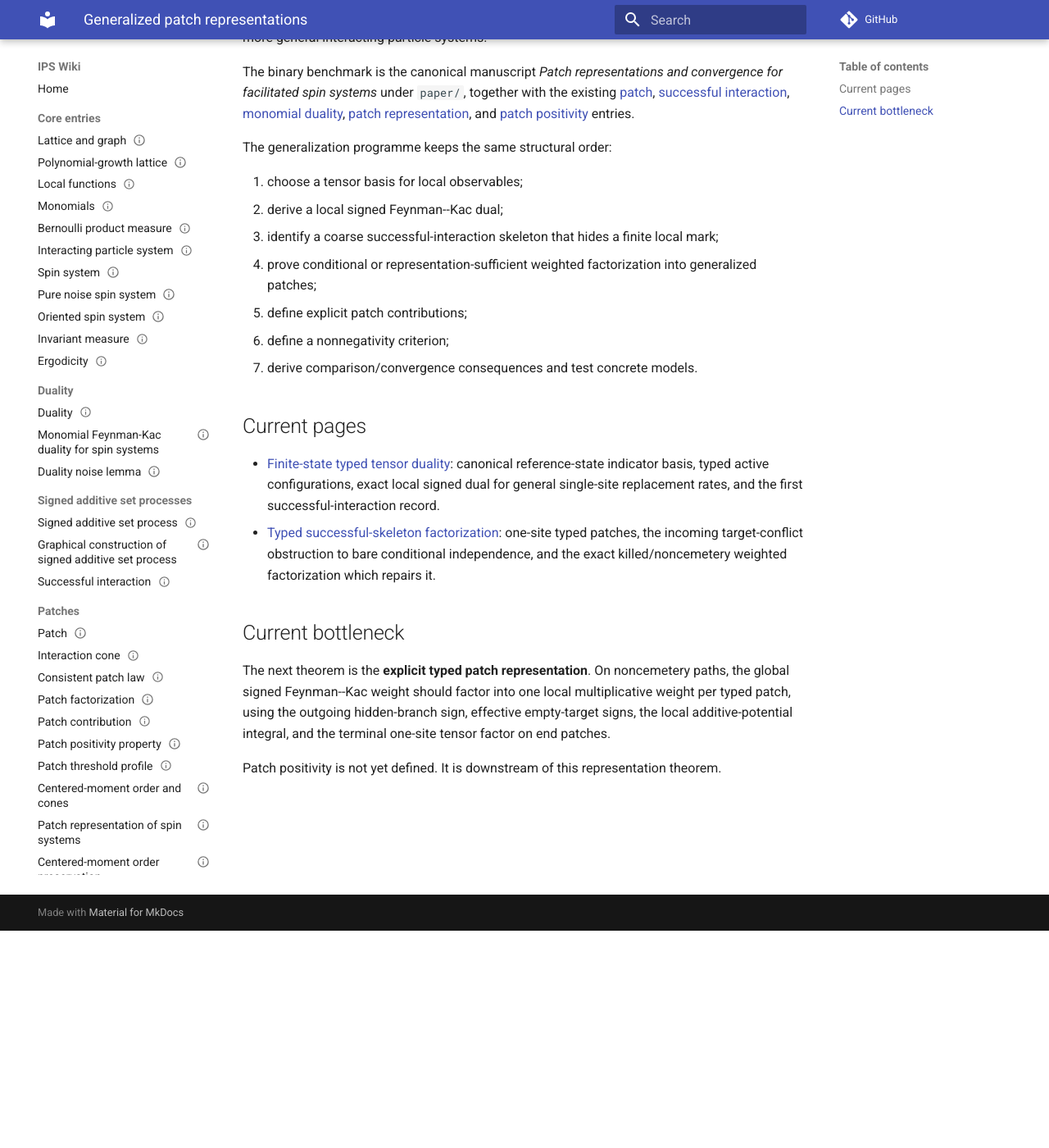
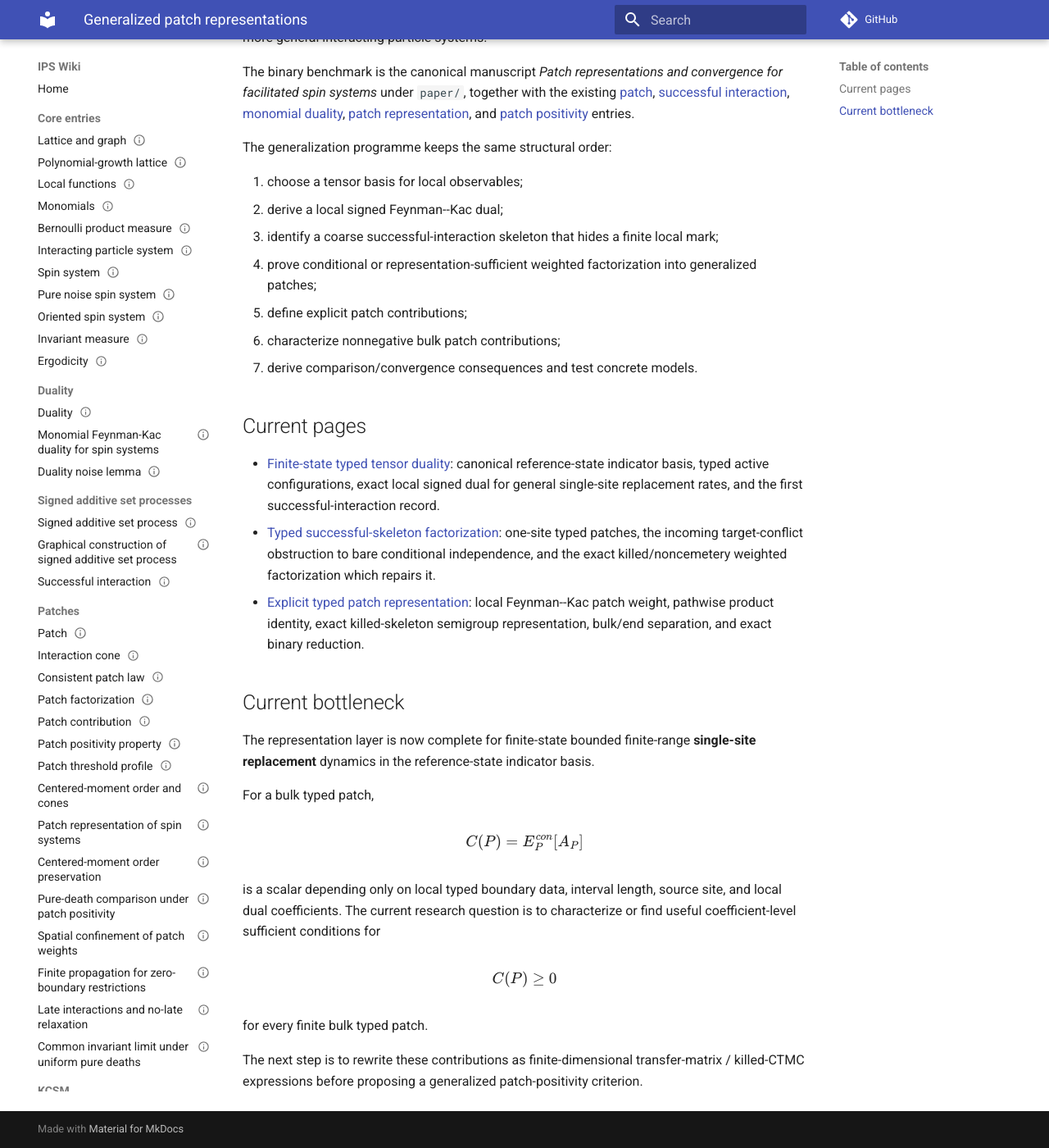
Before and after one commit to maciejgluchowski86-beep/ips-wiki, an MkDocs documentation site: the page built from docs/generalized-patch-representations.md, in a window 1280 px wide and 1400 px high, scrolled down 265 px. Shown: the whole window at 82% size. Built offline with MkDocs 1.6.1 and Material for MkDocs 9.7.7, drawn with Linux system fonts in a browser that asks for light colours; comment, search, counter and statistics services are not loaded.

Commit message:
Update generalized patch hub with explicit representation

```diff
--- a/docs/generalized-patch-representations.md
+++ b/docs/generalized-patch-representations.md
@@ -13,16 +13,31 @@ The generalization programme keeps the same structural order:
 3. identify a coarse successful-interaction skeleton that hides a finite local mark;
 4. prove conditional or representation-sufficient weighted factorization into generalized patches;
 5. define explicit patch contributions;
-6. define a nonnegativity criterion;
+6. characterize nonnegative bulk patch contributions;
 7. derive comparison/convergence consequences and test concrete models.
 
 ## Current pages
 
 - [Finite-state typed tensor duality](generalized-patch-representations/finite-state-typed-duality.md): canonical reference-state indicator basis, typed active configurations, exact local signed dual for general single-site replacement rates, and the first successful-interaction record.
 - [Typed successful-skeleton factorization](generalized-patch-representations/typed-patch-factorization.md): one-site typed patches, the incoming target-conflict obstruction to bare conditional independence, and the exact killed/noncemetery weighted factorization which repairs it.
+- [Explicit typed patch representation](generalized-patch-representations/typed-patch-representation.md): local Feynman--Kac patch weight, pathwise product identity, exact killed-skeleton semigroup representation, bulk/end separation, and exact binary reduction.
 
 ## Current bottleneck
 
-The next theorem is the **explicit typed patch representation**. On noncemetery paths, the global signed Feynman--Kac weight should factor into one local multiplicative weight per typed patch, using the outgoing hidden-branch sign, effective empty-target signs, the local additive-potential integral, and the terminal one-site tensor factor on end patches.
+The representation layer is now complete for finite-state bounded finite-range **single-site replacement** dynamics in the reference-state indicator basis.
 
-Patch positivity is not yet defined. It is downstream of this representation theorem.
+For a bulk typed patch,
+
+\[
+C(P)=E_P^{con}[A_P]
+\]
+
+is a scalar depending only on local typed boundary data, interval length, source site, and local dual coefficients. The current research question is to characterize or find useful coefficient-level sufficient conditions for
+
+\[
+C(P)\ge0
+\]
+
+for every finite bulk typed patch.
+
+The next step is to rewrite these contributions as finite-dimensional transfer-matrix / killed-CTMC expressions before proposing a generalized patch-positivity criterion.
```
